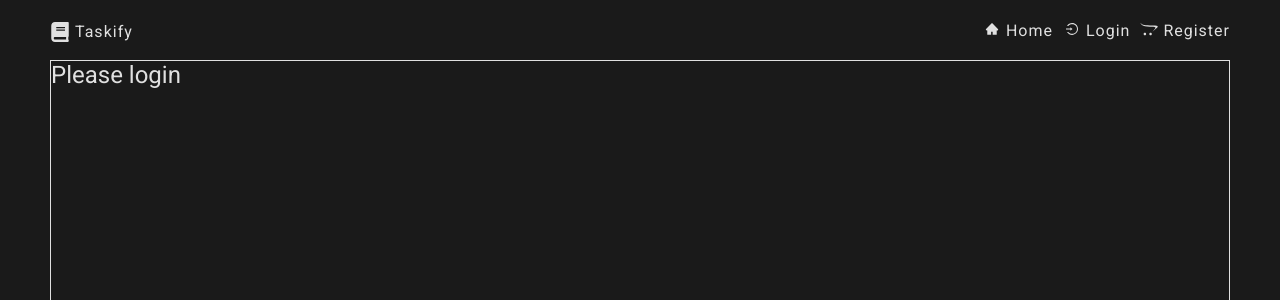
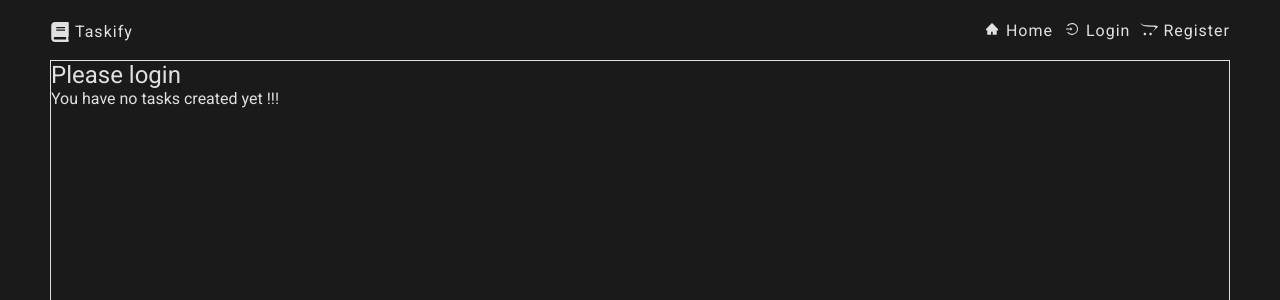
Before and after one commit to DickenMabunda/Task_Logger, a React (Vite) app in the folder frontend/: page / in a window 1280 px wide. Shown: the top 300 px of the page. Built offline with nearby package versions, Linux system fonts and the light colour scheme; no server answers.

Commit message:
working on the home component

```diff
--- a/frontend/src/pages/Home.jsx
+++ b/frontend/src/pages/Home.jsx
@@ -45,8 +45,10 @@ export default function Home() {
     <div className='home'>
 
         {isLoggedIn ? (
-             <><h2>Hi, {username}. Welcome!!!</h2> <button onClick={handleLogout}>Logout</button></> ): <h2>Please login</h2>}
-
+             <><h2>Hi, {username}. Welcome!!!</h2> <button onClick={handleLogout}> Logout  </button></> ): <h2>Please login</h2>}
+             <div className='h'>
+                <p>You have no tasks created yet !!!</p>
+             </div>
     </div>
   )
 }
```
